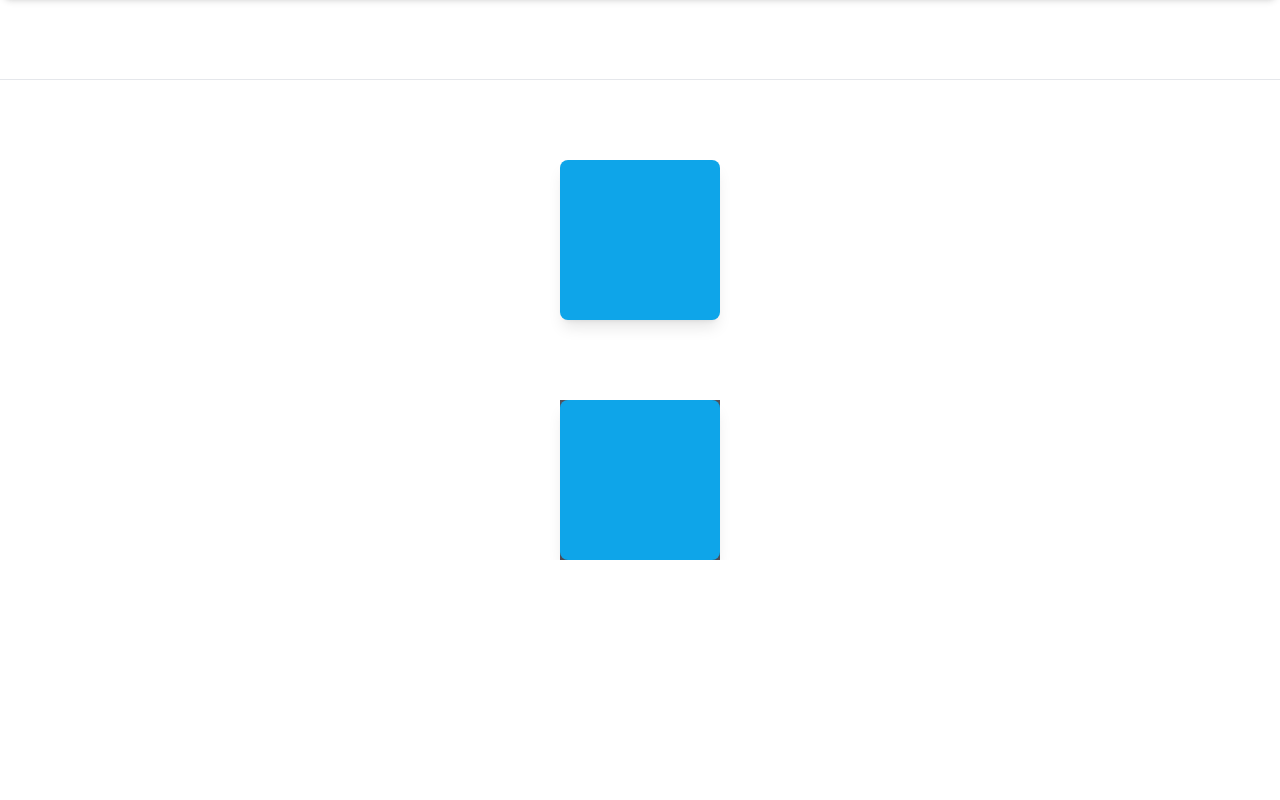
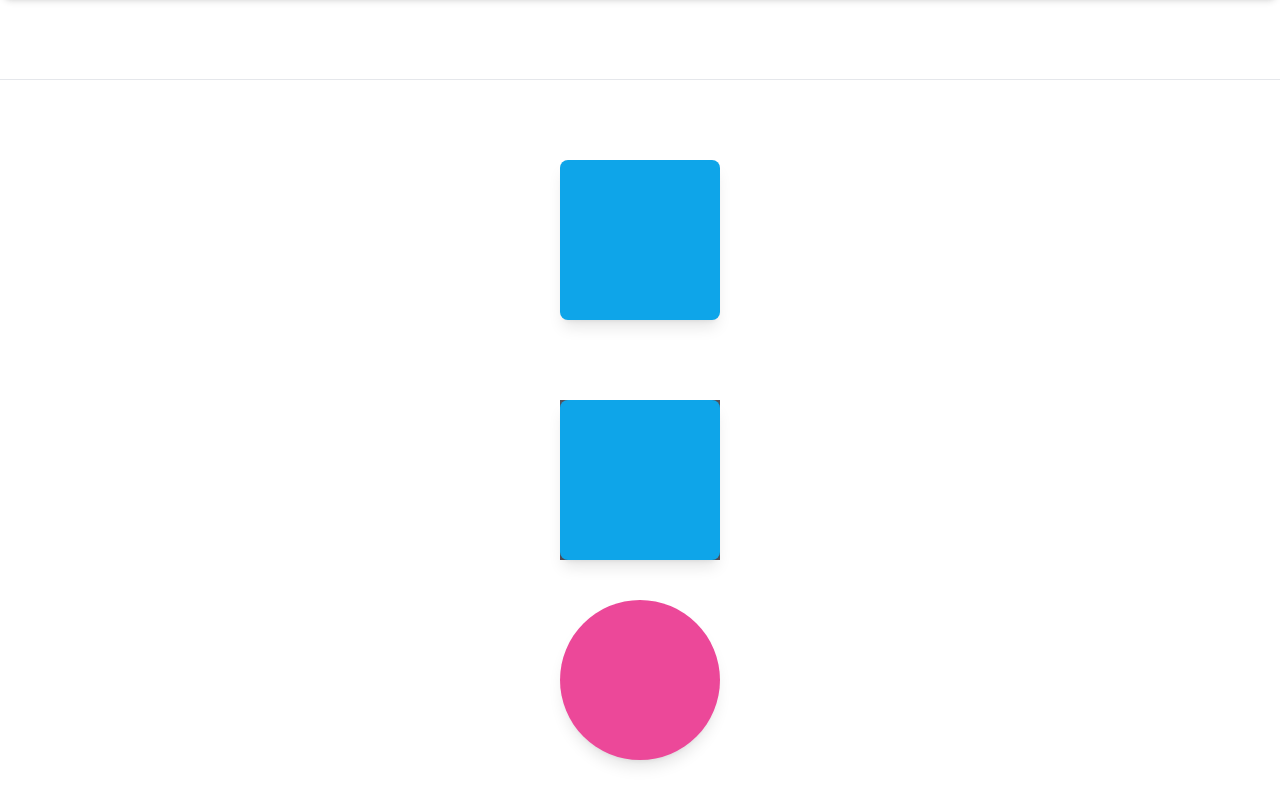
Before and after one commit to fachry99/Tailwind-CSS, a website: page Bagian-3/index.html in a window 1280 px wide. Shown: the part 2696-3496 px from the top of the page. Before the commit the page ends 3256 px from the top, so only its background shows below. Drawn offline with Linux system fonts and the light colour scheme.

Commit message:
membuat lingkaran dengan efek bounce

```diff
--- a/Bagian-3/index.html
+++ b/Bagian-3/index.html
@@ -169,6 +169,10 @@
           class="w-full h-full bg-sky-500 rounded-lg shadow-lg group-hover:rotate-180 origin-top-left transition duration-1000 animate-spin-slow"
         ></div>
       </div>
+
+      <div
+        class="w-40 h-40 bg-pink-500 mx-auto mt-20 rounded-full shadow-lg animate-bounce"
+      ></div>
     </div>
     <script>
       const checkbox = document.querySelector("#toggle");
```
Also changed, not shown: Bagian-3/style.css.
